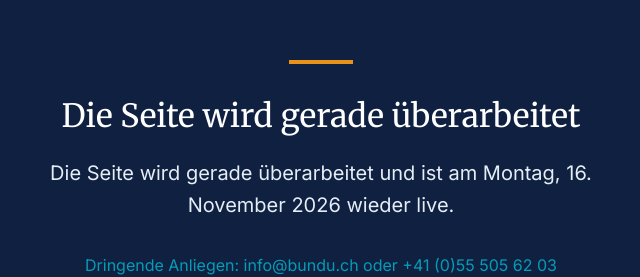
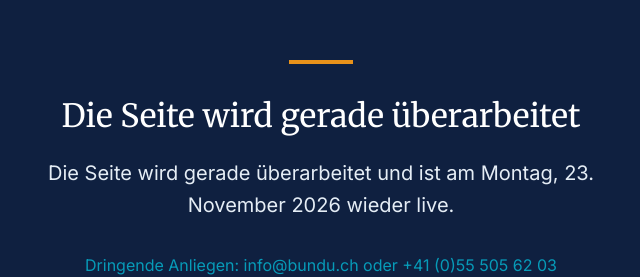
Before and after one commit to Walt6183/bundu-website, a Next.js app: page /maintenance in a window 1280 px wide. Shown: the part 201-478 px from the top of the page, without its empty margins (319-959 px from the left). Built offline with nearby package versions, Linux system fonts and the light colour scheme.

Commit message:
Wartungsseite: wieder live am Montag, 23. November 2026

```diff
--- a/app/maintenance/page.tsx
+++ b/app/maintenance/page.tsx
@@ -14,7 +14,7 @@ export default function MaintenancePage() {
           Die Seite wird gerade überarbeitet
         </h1>
         <p style={{ fontSize: '1.25rem', lineHeight: 1.6, marginBottom: '2rem', color: '#e5edf5' }}>
-          Die Seite wird gerade überarbeitet und ist am Montag, 16. November 2026 wieder live.
+          Die Seite wird gerade überarbeitet und ist am Montag, 23. November 2026 wieder live.
         </p>
         <p style={{ fontSize: '1rem', color: '#079BB8' }}>
           Dringende Anliegen: <a href="mailto:info@bundu.ch" style={{ color: '#079BB8' }}>info@bundu.ch</a> oder +41 (0)55 505 62 03
```
